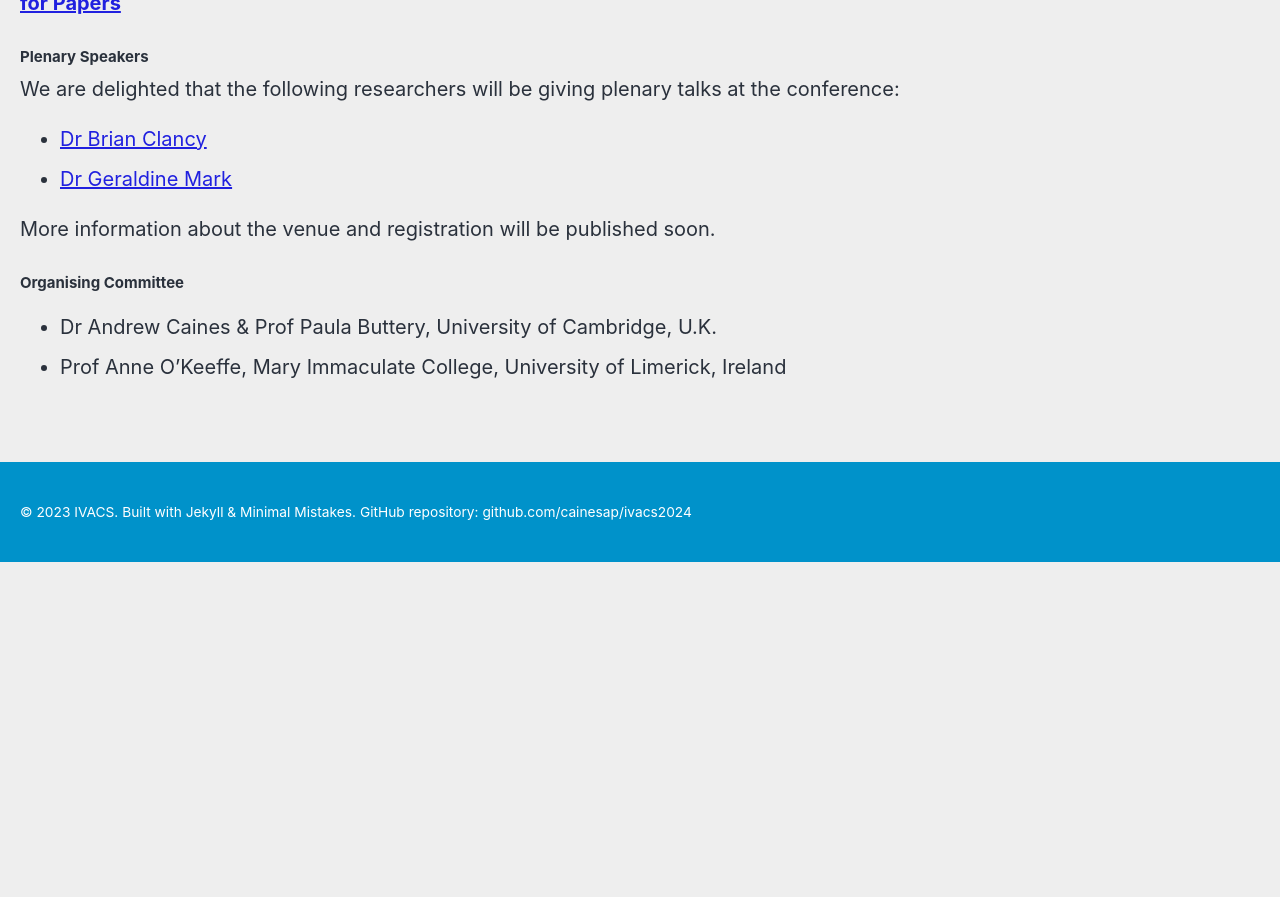
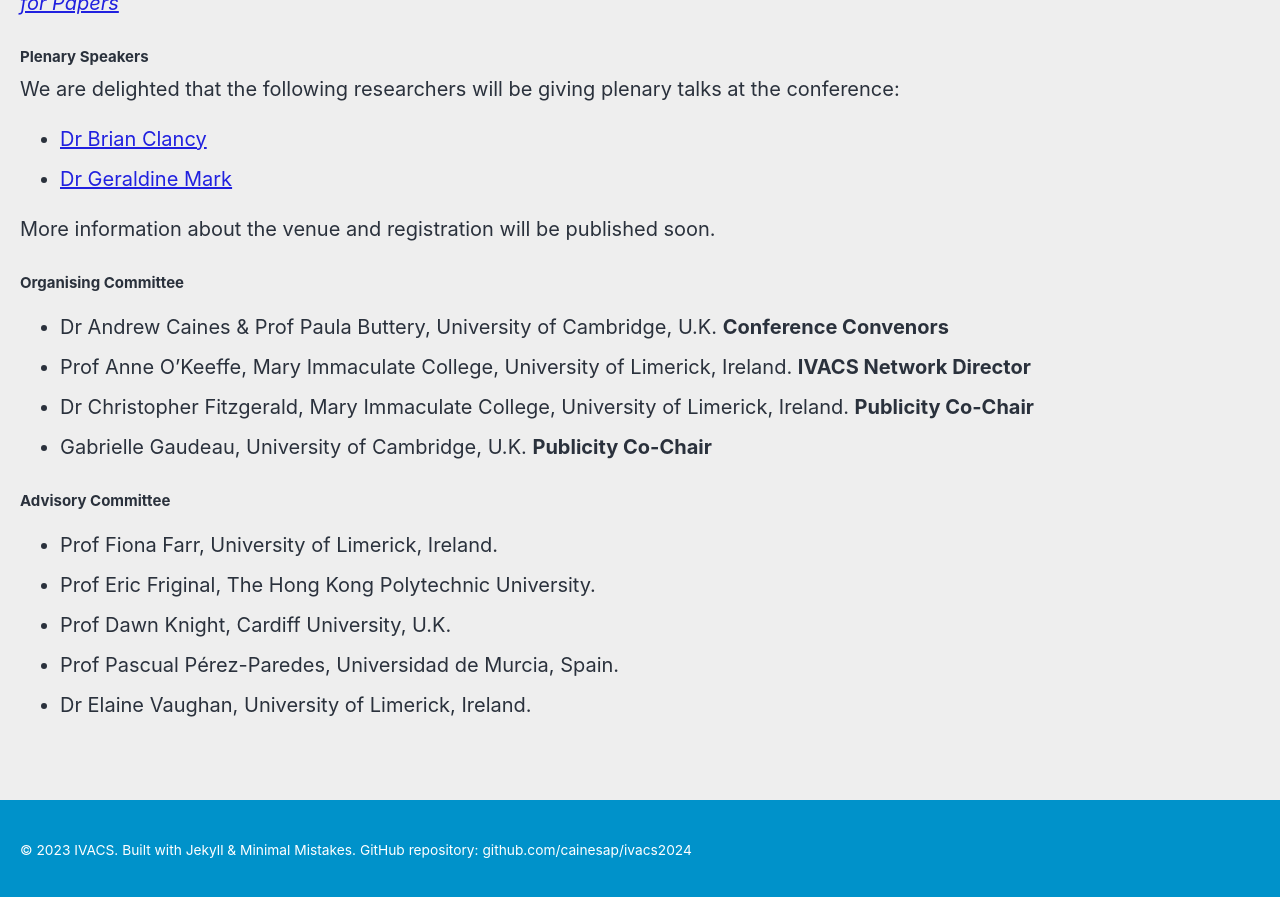
Before and after one commit to gfburton/aiabrixen2024, a Jekyll site: the page built from _pages/home.md, in a window 1280 px wide and 900 px high, scrolled down 603 px. Shown: the top 897 px of the window. Built offline with Jekyll 4.4.1, drawn with Linux system fonts in a browser that asks for light colours; cached includes are drawn as plain includes; nearby versions of some CDN libraries; before the commit the page ends 1165 px from its top, so only the background shows below that.

Commit message:
markdown update

```diff
--- a/_pages/home.md
+++ b/_pages/home.md
@@ -11,7 +11,7 @@ excerpt: "16-17th July 2024<br>University of Cambridge, U.K."
 ## Welcome!
 
 The 11th IVACS Conference will take place in Cambridge, U.K. on Tuesday 16th and Wednesday 17th July 2024.
-Please see the **[Call for Papers](/cfp)**
+Please see the _[Call for Papers](/cfp)_
 
 
 #### Plenary Speakers
@@ -26,5 +26,16 @@ More information about the venue and registration will be published soon.
 
 #### Organising Committee
 
-* Dr Andrew Caines & Prof Paula Buttery, University of Cambridge, U.K.
-* Prof Anne O'Keeffe, Mary Immaculate College, University of Limerick, Ireland
+* Dr Andrew Caines & Prof Paula Buttery, University of Cambridge, U.K. **Conference Convenors**
+* Prof Anne O'Keeffe, Mary Immaculate College, University of Limerick, Ireland. **IVACS Network Director**
+* Dr Christopher Fitzgerald, Mary Immaculate College, University of Limerick, Ireland. **Publicity Co-Chair**
+* Gabrielle Gaudeau, University of Cambridge, U.K. **Publicity Co-Chair**
+
+
+#### Advisory Committee
+
+* Prof Fiona Farr, University of Limerick, Ireland.
+* Prof Eric Friginal, The Hong Kong Polytechnic University.
+* Prof Dawn Knight, Cardiff University, U.K.
+* Prof Pascual Pérez-Paredes, Universidad de Murcia, Spain.
+* Dr Elaine Vaughan, University of Limerick, Ireland.
```
